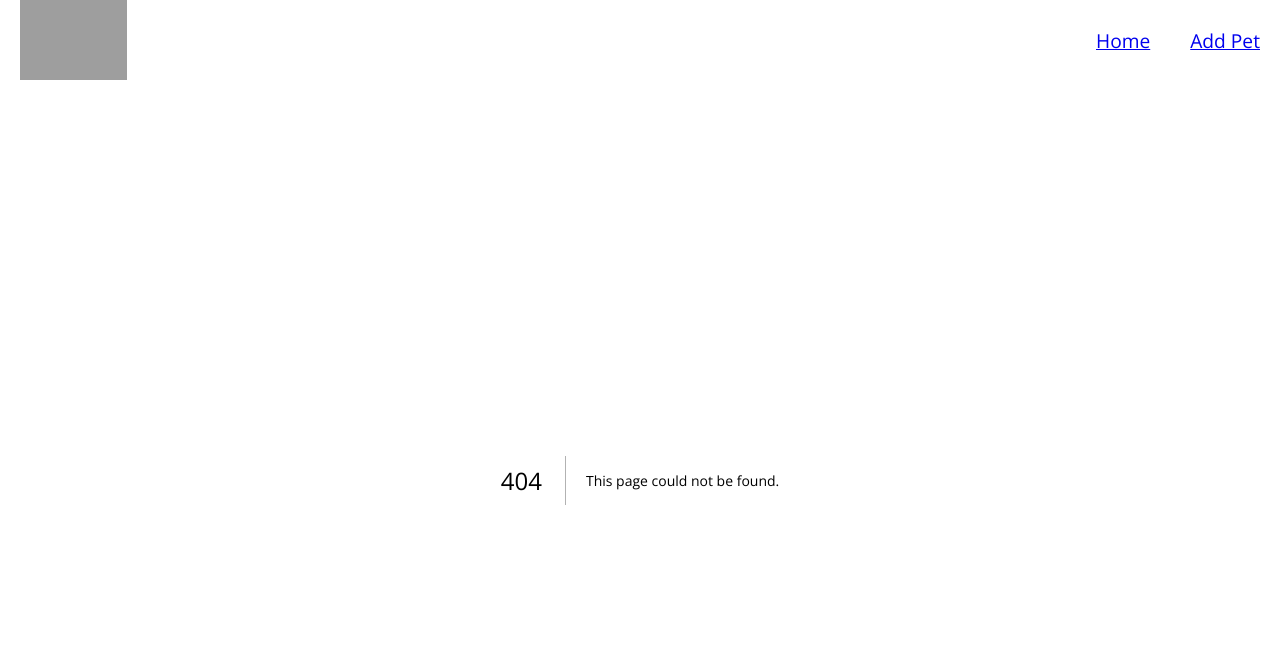
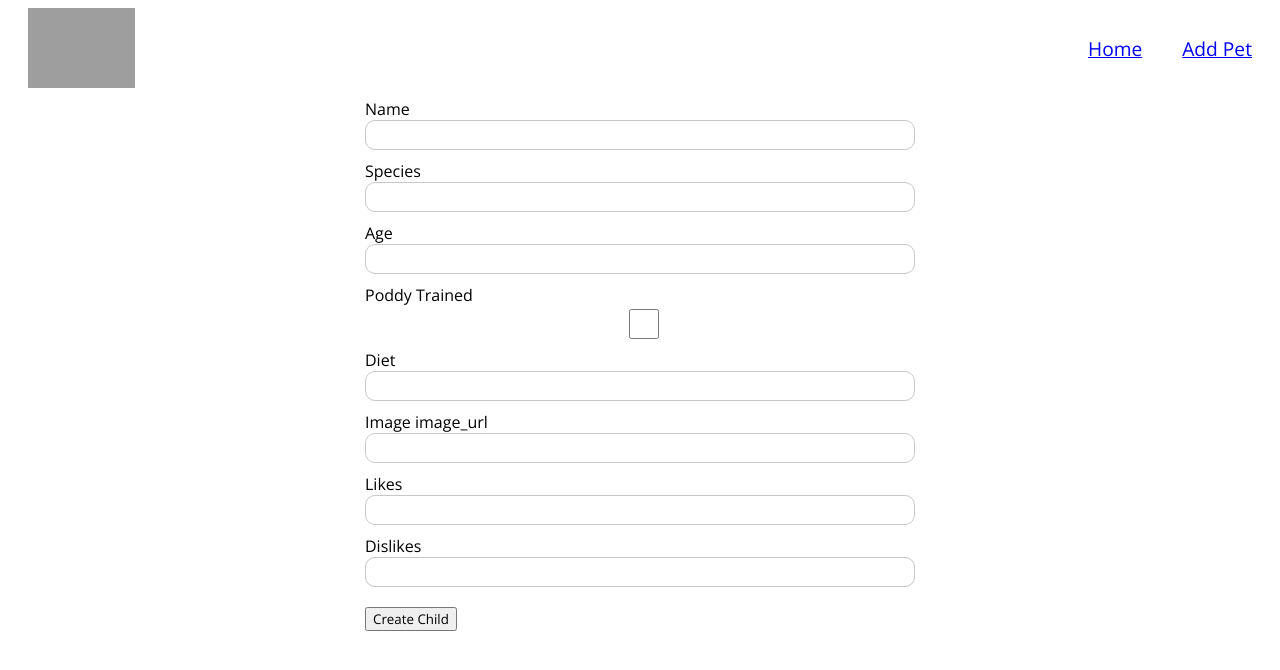
Before and after one commit to gastighost/online-shop, a Next.js app: page /1/new in a window 1280 px wide. Before the commit this address had no page. Shown: the top 670 px of the page. Built offline with nearby package versions, Linux system fonts and the light colour scheme; grey boxes are pictures that could not be loaded.

Commit message:
pet child functionality working

```diff
--- /dev/null
+++ b/components/child-form/ChildForm.js
@@ -0,0 +1,55 @@
+import { useForm } from "react-hook-form";
+import axios from "axios";
+
+function ChildForm(props) {
+  const { petId } = props;
+  const {
+    register,
+    handleSubmit,
+    formState: { errors },
+  } = useForm();
+
+  async function onSubmit(data) {
+    const response = await axios.post(`/api/pet-child/${petId}`, data);
+    console.log(response.data);
+  }
+
+  return (
+    <form onSubmit={handleSubmit(onSubmit)}>
+      <label>Name</label>
+      <input {...register("firstName", { required: true })} />
+      {errors.firstName?.type === "required" && "First name is required"}
+
+      <label>Species</label>
+      <input {...register("species", { required: true })} />
+      {errors.species?.type === "required" && "Species is required"}
+
+      <label>Age</label>
+      <input {...register("age", { required: true })} />
+      {errors.age?.type === "required" && "Age is required"}
+
+      <label>Poddy Trained</label>
+      <input {...register("poddyTrained")} type="checkbox" value="true" />
+
+      <label>Diet</label>
+      <input {...register("diet", { required: true })} />
+      {errors.diet?.type === "required" && "Diet is required"}
+
+      <label>Image image_url</label>
+      <input {...register("imageUrl", { required: true })} />
+      {errors.imageUrl?.type === "required" && "Image Url is required"}
+
+      <label>Likes</label>
+      <input {...register("likes", { required: true })} />
+      {errors.likes?.type === "required" && "Likes are required"}
+
+      <label>Dislikes</label>
+      <input {...register("dislikes", { required: true })} />
+      {errors.dislikes?.type === "required" && "Dislikes are required"}
+
+      <button type="submit">Create Child</button>
+    </form>
+  );
+}
+
+export default ChildForm;
--- /dev/null
+++ b/models/PetChild.js
@@ -0,0 +1,58 @@
+import mongoose from "mongoose";
+
+/* PetSchema will correspond to a collection in your MongoDB database. */
+const PetChildSchema = new mongoose.Schema({
+  name: {
+    /* The name of this pet */
+
+    type: String,
+    required: [true, "Please provide a name for this pet."],
+    maxlength: [60, "Name cannot be more than 60 characters"],
+  },
+  parent: {
+    /* The parent of this pet */
+    type: mongoose.Types.ObjectId,
+    required: true,
+    ref: "Pet",
+  },
+  species: {
+    /* The species of your pet */
+    type: String,
+    required: [true, "Please specify the species of your pet."],
+    maxlength: [40, "Species specified cannot be more than 40 characters"],
+  },
+  age: {
+    /* Pet's age, if applicable */
+
+    type: Number,
+  },
+  poddy_trained: {
+    /* Boolean poddy_trained value, if applicable */
+
+    type: Boolean,
+  },
+  diet: {
+    /* List of dietary needs, if applicable */
+
+    type: Array,
+  },
+  image_url: {
+    /* Url to pet image */
+
+    required: [true, "Please provide an image url for this pet."],
+    type: String,
+  },
+  likes: {
+    /* List of things your pet likes to do */
+
+    type: Array,
+  },
+  dislikes: {
+    /* List of things your pet does not like to do */
+
+    type: Array,
+  },
+});
+
+export default mongoose.models.PetChild ||
+  mongoose.model("PetChild", PetChildSchema);
--- /dev/null
+++ b/pages/[id]/[petChildId]/index.js
@@ -0,0 +1,5 @@
+function PetChildPage(props) {
+  return <div></div>;
+}
+
+export default PetChildPage;
--- /dev/null
+++ b/pages/[id]/new.js
@@ -0,0 +1,17 @@
+import { useRouter } from "next/router";
+import ChildForm from "../../components/child-form/ChildForm";
+
+function NewPetChildPage(props) {
+  const router = useRouter();
+  const { id } = router.query;
+
+  return <ChildForm petId={id} />;
+}
+
+export default NewPetChildPage;
+
+export async function getServerSideProps(context) {
+  return {
+    props: {}, // will be passed to the page component as props
+  };
+}
--- /dev/null
+++ b/pages/api/pet-child/[id].js
@@ -0,0 +1,45 @@
+import dbConnect from "../../../lib/dbConnect.js";
+import PetChild from "../../../models/PetChild";
+
+export default async function handler(req, res) {
+  await dbConnect();
+
+  if (req.method === "POST") {
+    const {
+      firstName,
+      species,
+      age,
+      poddyTrained,
+      diet,
+      imageUrl,
+      likes,
+      dislikes,
+    } = req.body;
+
+    const { id } = req.query;
+
+    const newPetChild = new PetChild({
+      name: firstName,
+      parent: id,
+      species: species,
+      age: Number(age),
+      poddy_trained: poddyTrained === "true" ? true : false,
+      diet: diet,
+      image_url: imageUrl,
+      likes: likes,
+      dislikes: dislikes,
+    });
+
+    try {
+      await newPetChild.save();
+      console.log("Pet child successfully created via Mongoose!");
+      res.status(200).json({
+        message: "Pet child successfully created!",
+        pet_child: newPetChild,
+      });
+    } catch (error) {
+      console.log(error);
+      res.status(500).json({ error });
+    }
+  }
+}
```
